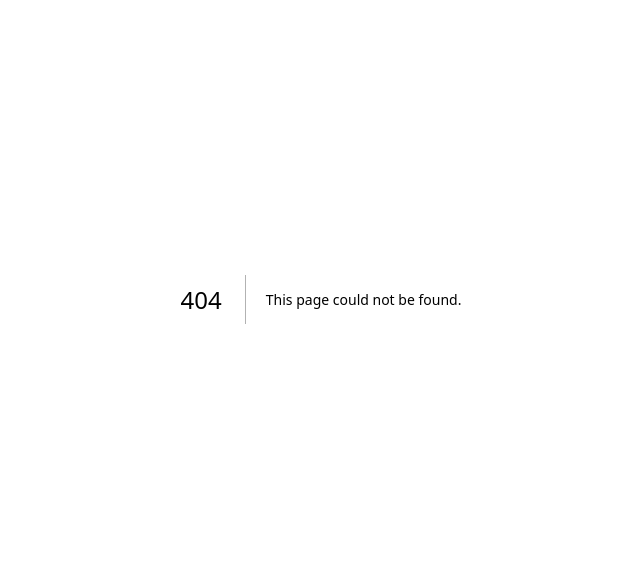
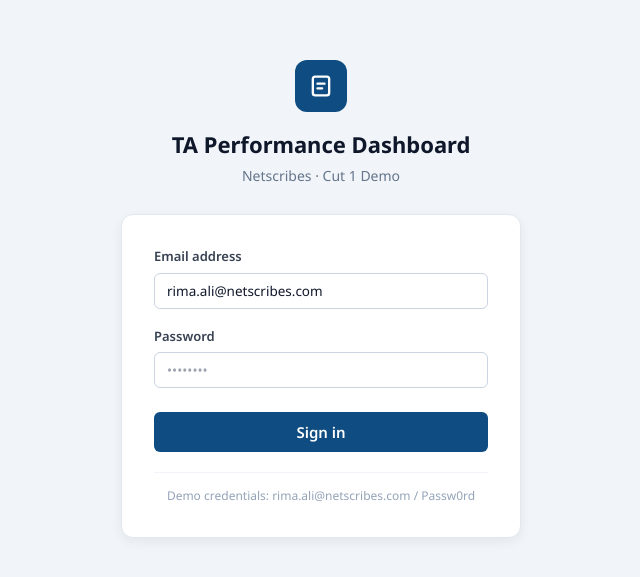
Before and after one commit to ns-adiraghavan/taperformance, a Next.js app: page /login in a window 1280 px wide. Before the commit this address had no page. Shown: the part 101-678 px from the top of the page, without its empty margins (319-959 px from the left). Built offline with nearby package versions, Linux system fonts and the light colour scheme.

Commit message:
upload: app/login/page.tsx

```diff
--- /dev/null
+++ b/app/login/page.tsx
@@ -0,0 +1,108 @@
+'use client';
+import { useState, FormEvent } from 'react';
+import { useRouter } from 'next/navigation';
+import { login } from '@/lib/auth';
+
+export default function LoginPage() {
+  const router = useRouter();
+  const [email, setEmail] = useState('rima.ali@netscribes.com');
+  const [password, setPassword] = useState('');
+  const [error, setError] = useState('');
+  const [loading, setLoading] = useState(false);
+
+  async function handleSubmit(e: FormEvent) {
+    e.preventDefault();
+    setError('');
+    setLoading(true);
+    await new Promise(r => setTimeout(r, 300)); // slight delay for UX
+    const user = login(email, password);
+    setLoading(false);
+    if (!user) {
+      setError('Invalid email or password. Try: rima.ali@netscribes.com / Passw0rd');
+      return;
+    }
+    router.replace('/dashboard');
+  }
+
+  return (
+    <div className="min-h-screen flex items-center justify-center" style={{ background: 'var(--background)' }}>
+      <div style={{ width: 400 }}>
+        {/* Logo / brand */}
+        <div className="text-center mb-8">
+          <div style={{
+            display:'inline-flex', alignItems:'center', justifyContent:'center',
+            width:52, height:52, borderRadius:12,
+            background:'var(--primary)', marginBottom:16,
+          }}>
+            <svg width="28" height="28" fill="none" viewBox="0 0 24 24">
+              <path d="M17 20H7a2 2 0 01-2-2V6a2 2 0 012-2h10a2 2 0 012 2v12a2 2 0 01-2 2z" stroke="white" strokeWidth="2"/>
+              <path d="M9 10h6M9 14h4" stroke="white" strokeWidth="2" strokeLinecap="round"/>
+            </svg>
+          </div>
+          <h1 style={{ fontSize:22, fontWeight:700, color:'#0F172A', marginBottom:4 }}>
+            TA Performance Dashboard
+          </h1>
+          <p style={{ color:'#64748B', fontSize:14 }}>Netscribes · Cut 1 Demo</p>
+        </div>
+
+        {/* Card */}
+        <div style={{ background:'white', borderRadius:12, padding:32, border:'1px solid #E2E8F0', boxShadow:'0 4px 12px rgba(0,0,0,0.06)' }}>
+          <form onSubmit={handleSubmit}>
+            <div style={{ marginBottom:18 }}>
+              <label style={{ display:'block', fontSize:13, fontWeight:600, color:'#374151', marginBottom:6 }}>
+                Email address
+              </label>
+              <input
+                className="input"
+                style={{ width:'100%' }}
+                type="email"
+                value={email}
+                onChange={e => setEmail(e.target.value)}
+                required
+                autoComplete="email"
+                placeholder="you@netscribes.com"
+              />
+            </div>
+
+            <div style={{ marginBottom:24 }}>
+              <label style={{ display:'block', fontSize:13, fontWeight:600, color:'#374151', marginBottom:6 }}>
+                Password
+              </label>
+              <input
+                className="input"
+                style={{ width:'100%' }}
+                type="password"
+                value={password}
+                onChange={e => setPassword(e.target.value)}
+                required
+                autoComplete="current-password"
+                placeholder="••••••••"
+              />
+            </div>
+
+            {error && (
+              <div style={{ background:'#FEF2F2', border:'1px solid #FECACA', borderRadius:6, padding:'10px 14px', marginBottom:18, fontSize:13, color:'#B91C1C' }}>
+                {error}
+              </div>
+            )}
+
+            <button
+              className="btn btn-primary"
+              style={{ width:'100%', justifyContent:'center', height:40, fontSize:15 }}
+              type="submit"
+              disabled={loading}
+            >
+              {loading ? 'Signing in…' : 'Sign in'}
+            </button>
+          </form>
+
+          <div style={{ marginTop:20, padding:'14px 0 0', borderTop:'1px solid #F1F5F9', textAlign:'center' }}>
+            <p style={{ fontSize:12, color:'#94A3B8' }}>
+              Demo credentials: rima.ali@netscribes.com / Passw0rd
+            </p>
+          </div>
+        </div>
+      </div>
+    </div>
+  );
+}
```
